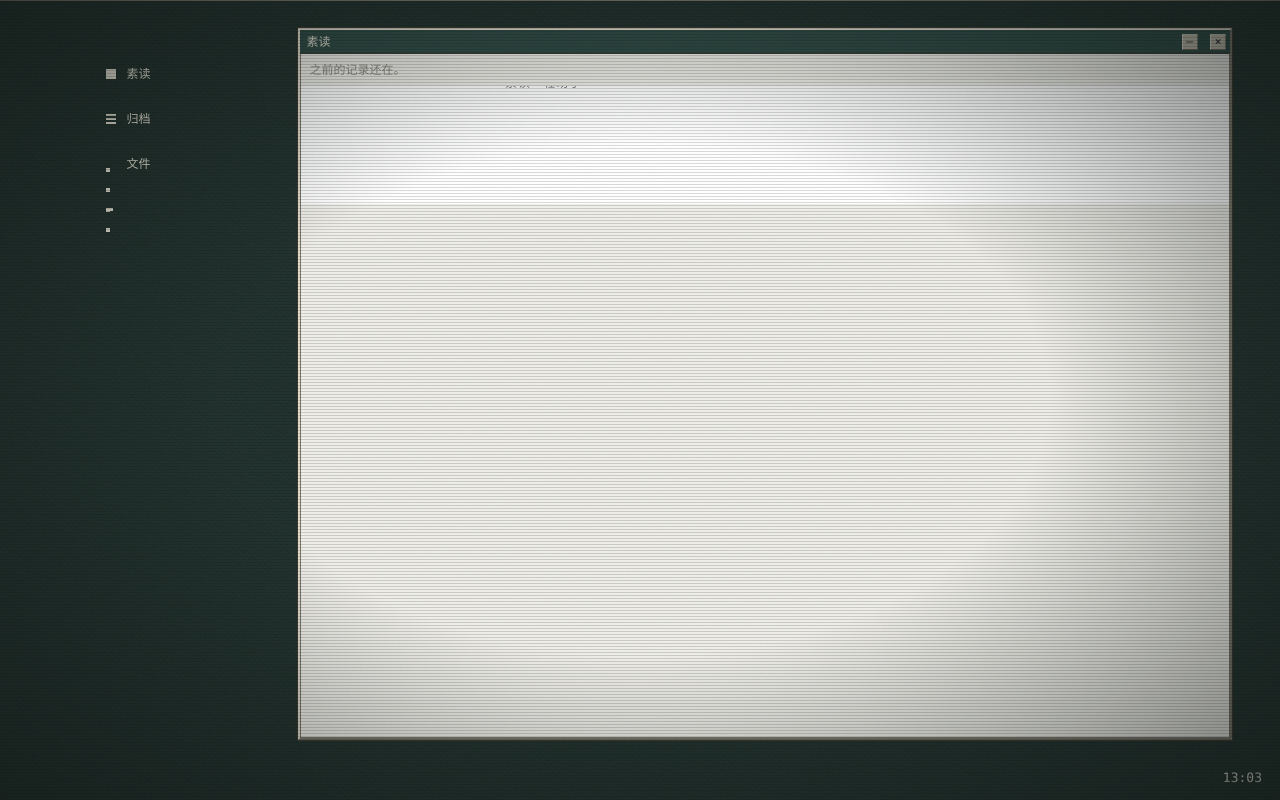
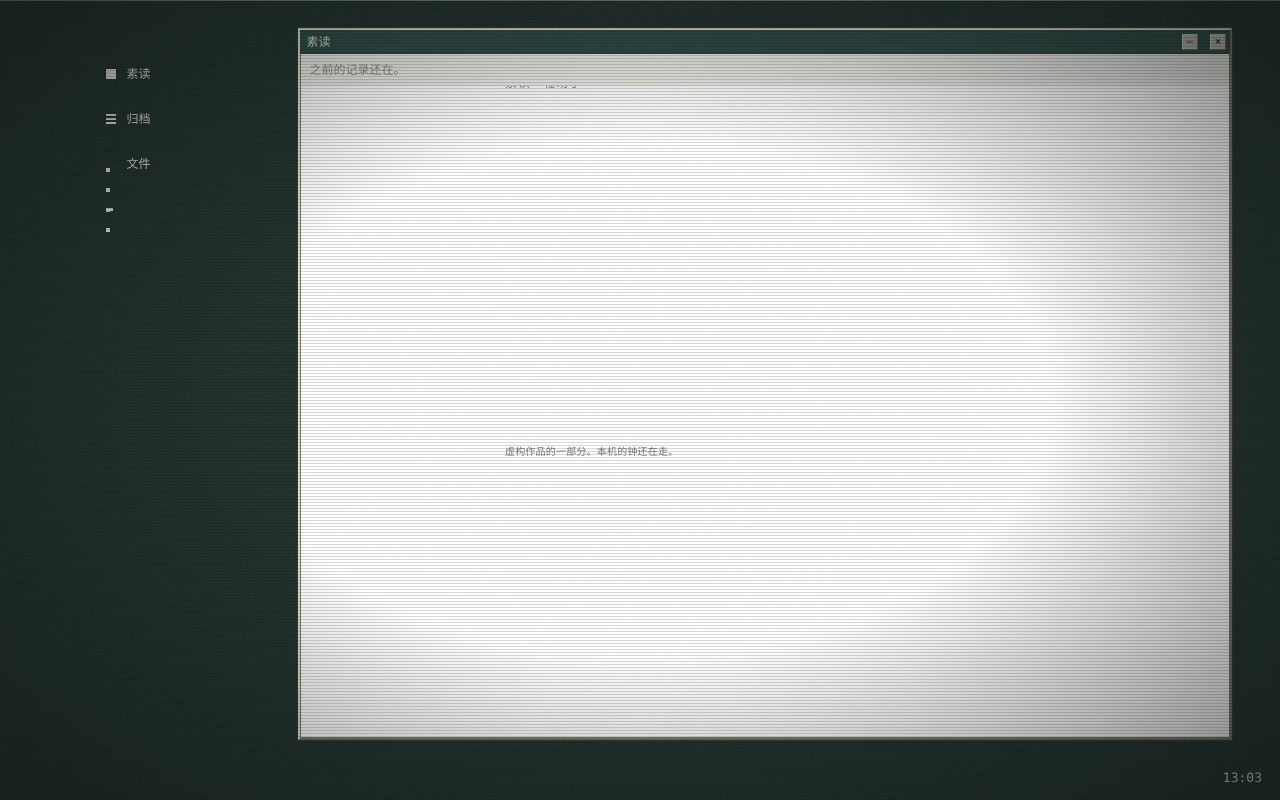
Before and after one commit to yangping7625/sodu, a website: page index.html in a window 1280 px wide. Drawn offline with Linux system fonts and the light colour scheme.

Commit message:
ARG-BUILD-14 · 修复桌面壳窗口 pane 隔离（重叠回归根因）
单窗口模型下 sh_main.js 的 show(id) 靠给 pane 打/撤 data-on='1'
属性切换可见 app，但 sh_main.css 自始（含批1前父提交）无任何
.sh-pane / [data-on] 隔离规则，属性切换沦为死代码，多 app 同开时
各 100% 高宽 iframe 直接堆叠重叠。

修复：补 .sh-pane{display:none} + .sh-pane[data-on='1']{display:block;
position:absolute;inset:0}，让 data-on 重新生效。零红线条目
（无 shadow/radius/transition/transform）。spec + smoke_shell 全绿。

此 bug 非批1引入、非工具能力问题，是既有隔离缺陷，补规则即修。

```diff
--- a/sh_main.css
+++ b/sh_main.css
@@ -279,6 +279,15 @@ body[data-sh="home"] {
   position: absolute; left: 0; top: 24px; right: 0; bottom: 0;
   border: 1px solid var(--sh-dark); border-top: 0;
 }
+/* ── 窗口 pane 隔离（重叠回归根因修复）──────────────────────────
+   单窗口模型下 makePane/show 通过 data-on 切换可见 pane，但此前
+   缺少对应 CSS，导致多 app 同开时各 pane 的 iframe 直接堆叠重叠。
+   修复：默认隐藏，仅 data-on="1" 的 pane 绝对铺满 .sh-body。
+   零红线条目（无 shadow / radius / transition / transform）。 */
+.sh-pane { display: none; }
+.sh-pane[data-on="1"] {
+  display: block; position: absolute; left: 0; top: 0; right: 0; bottom: 0;
+}
 .sh-frame { display: block; width: 100%; height: 100%; border: 0; background: var(--sh-paper); }
 
 /* 内建只读视图（列表纸，不是文件浏览器） */
```
